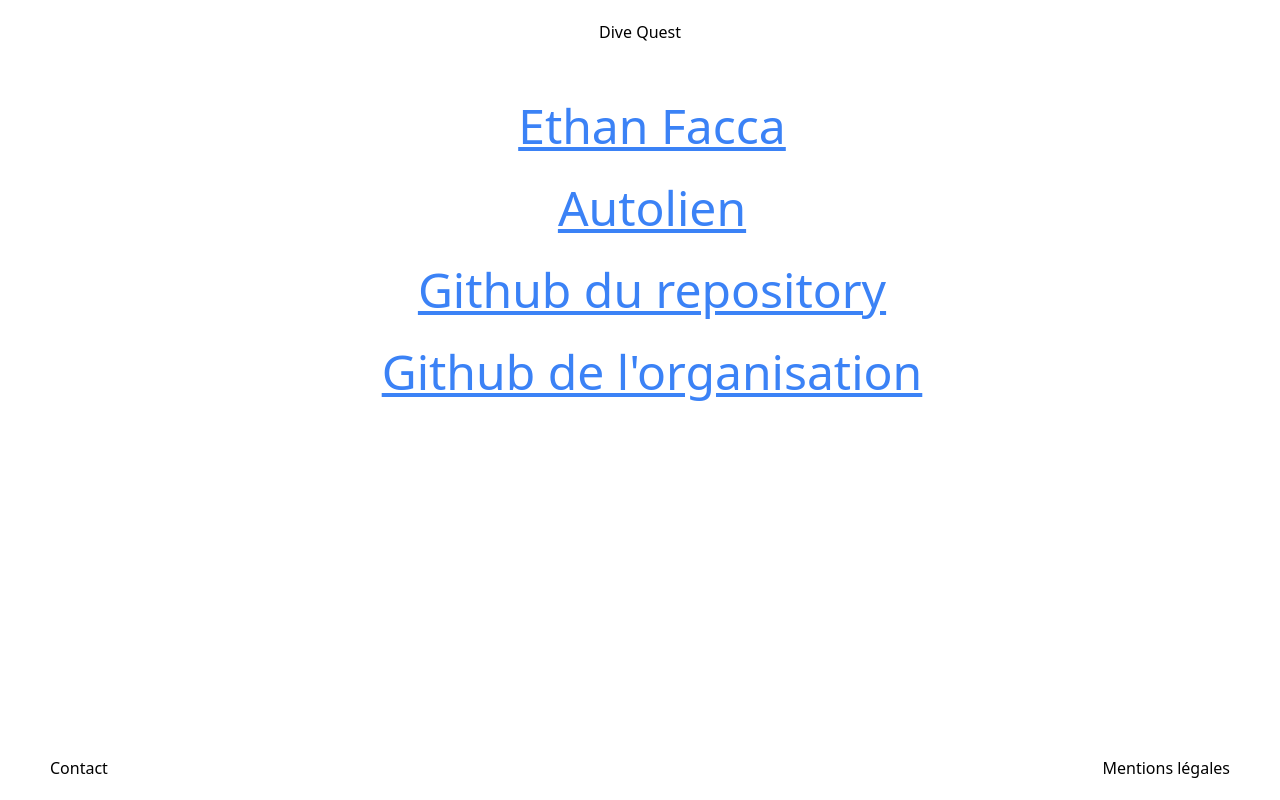
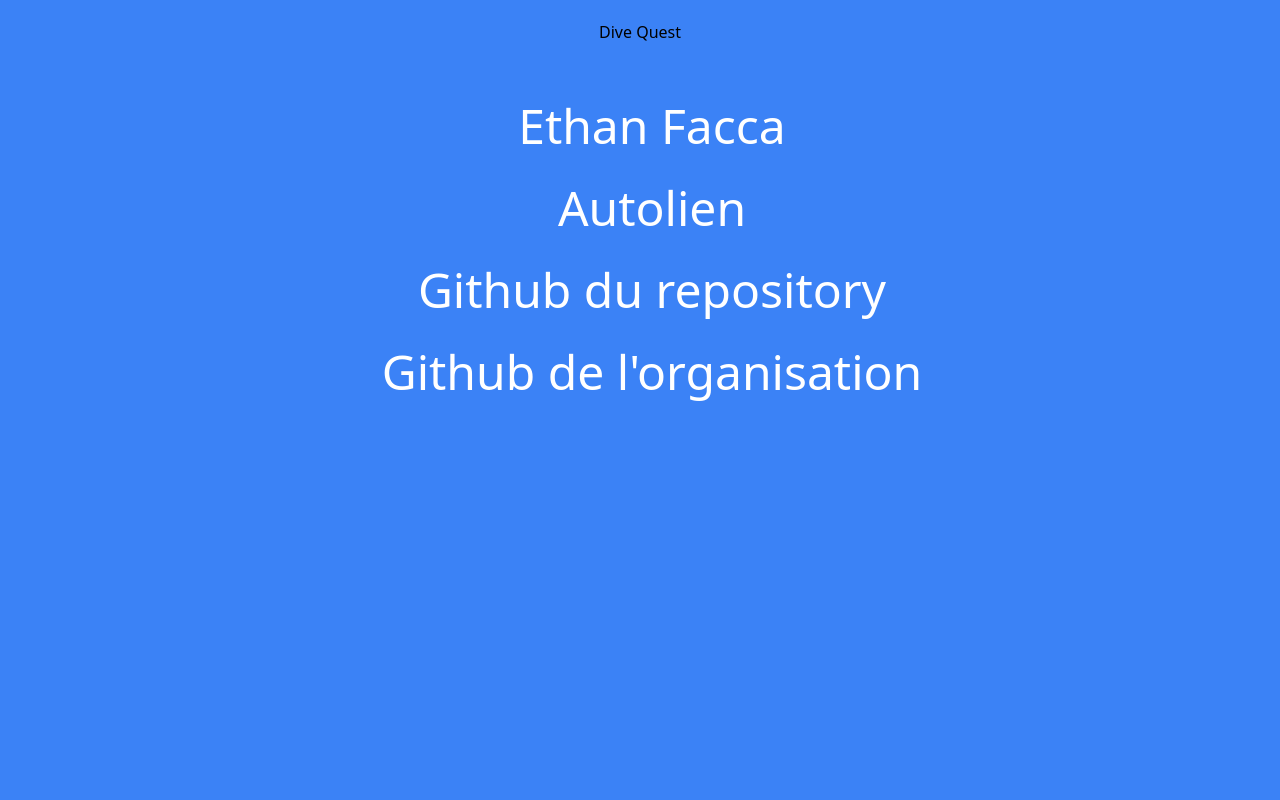
Before and after one commit to les-optimciens-du-web/divequest, a Nuxt app: page /mentions-legales in a window 1280 px wide. Built offline with nearby package versions, Linux system fonts and the light colour scheme.

Commit message:
app.vue pages/mentions-legales.vue pages/contact.vue Changement couleurs fond

```diff
--- a/app.vue
+++ b/app.vue
@@ -1,5 +1,5 @@
 <template>
-    <div>
+    <div class="bg-blue-500 w-screen h-screen">
         <!--    <NuxtRouteAnnouncer />-->
         <Header />
         <NuxtPage />
@@ -12,5 +12,5 @@
 // import Footer from "~/component/Footer.vue";
 </script>
 <style>
-    @import "assets/main.css";
+@import "assets/main.css";
 </style>
--- a/pages/contact.vue
+++ b/pages/contact.vue
@@ -42,7 +42,7 @@
         <p class="ml-6">
             - Guillaume RENAUD
             <NuxtLink class="ml-16" to="/game"
-                ><span style="color: white">Game</span></NuxtLink
+                ><span class="text-blue-500">Game</span></NuxtLink
             >
             <span class="text-sm ml-2"></span>
         </p>
--- a/pages/mentions-legales.vue
+++ b/pages/mentions-legales.vue
@@ -50,4 +50,8 @@
     text-align: center;
     font-size: 3em;
 }
+a {
+    @apply text-white;
+    text-decoration: none;
+}
 </style>
```
